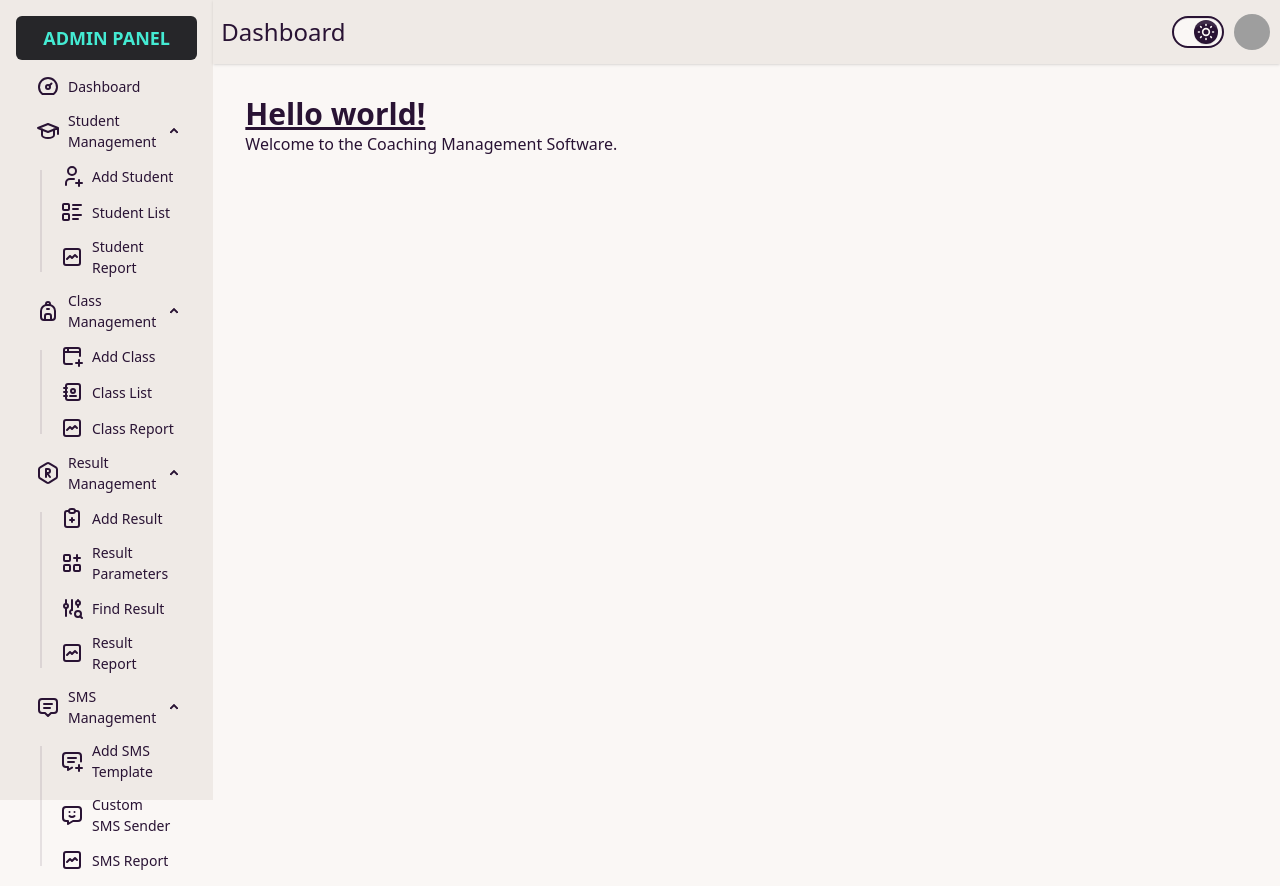
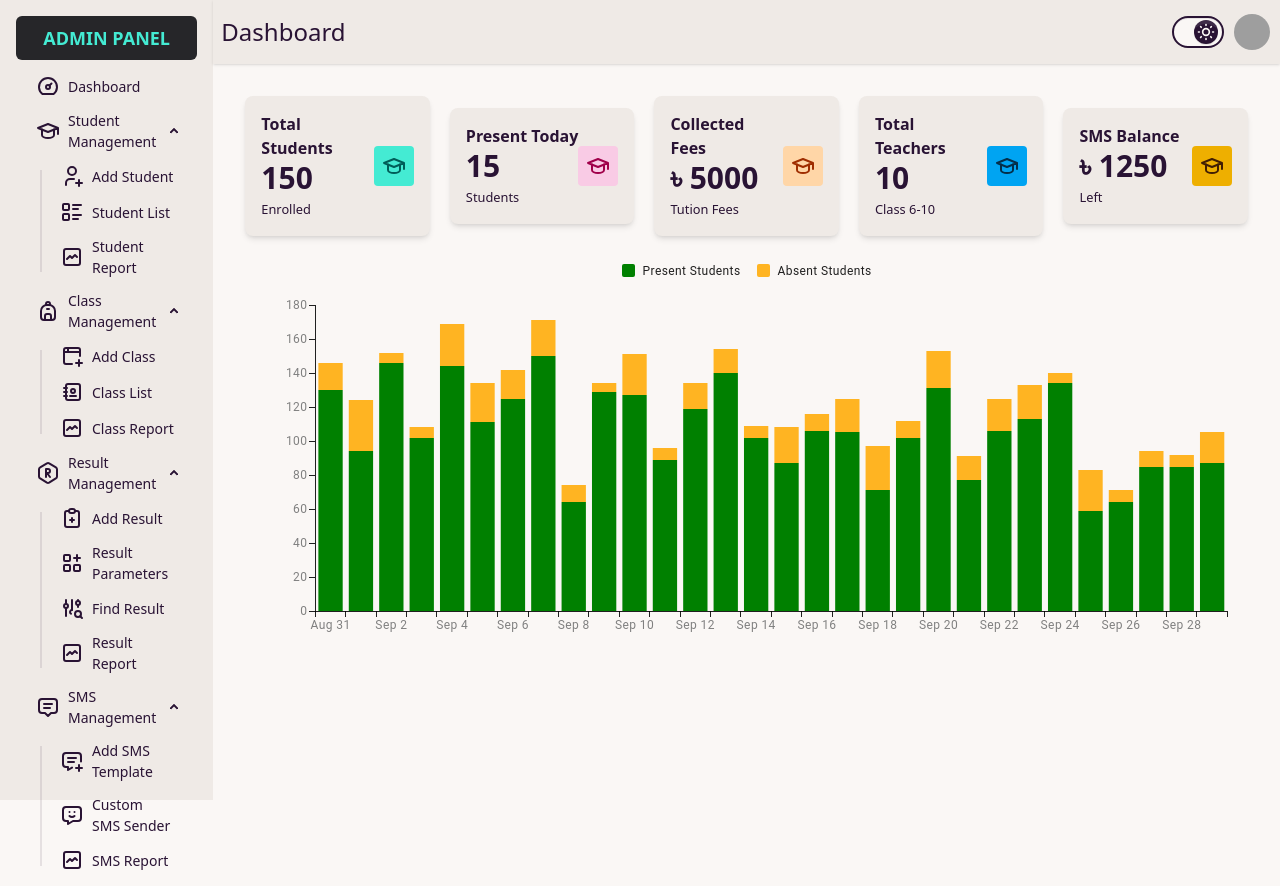
Before and after one commit to absoftlabs/coacing-management-software, a Next.js app: page / in a window 1280 px wide. Built offline with nearby package versions, Linux system fonts and the light colour scheme; grey boxes are pictures that could not be loaded.

Commit message:
chart completed

```diff
--- a/package.json
+++ b/package.json
@@ -9,6 +9,10 @@
     "lint": "eslint"
   },
   "dependencies": {
+    "@emotion/react": "^11.14.0",
+    "@emotion/styled": "^11.14.1",
+    "@mui/material": "^7.3.3",
+    "@mui/x-charts": "^8.13.1",
     "@tabler/icons-react": "^3.35.0",
     "@tailwindcss/forms": "^0.5.10",
     "@tailwindcss/typography": "^0.5.19",
@@ -16,12 +20,14 @@
     "mongoose": "^8.18.2",
     "next": "15.5.4",
     "react": "19.1.0",
+    "react-chartjs-2": "^5.3.0",
     "react-dom": "19.1.0",
     "react-tailwindcss-datepicker": "^2.0.0",
     "zod": "^4.1.11"
   },
   "devDependencies": {
     "@eslint/eslintrc": "^3",
+    "@faker-js/faker": "^9.9.0",
     "@tailwindcss/postcss": "^4",
     "@types/node": "^20",
     "@types/react": "^19",
--- a/src/app/page.tsx
+++ b/src/app/page.tsx
@@ -1,10 +1,10 @@
+import DashboardMain from '@/components/Dashboard/DashboardMain'
 import React from 'react'
 
 function page() {
   return (
       <div>
-          <h1 className='text-3xl font-bold underline'>Hello world!</h1>
-          <p>Welcome to the Coaching Management Software.</p>
+        <DashboardMain />
       </div>
   )
 }
--- a/src/components/Dashboard/DashboardMain.tsx
+++ b/src/components/Dashboard/DashboardMain.tsx
@@ -0,0 +1,14 @@
+import React from 'react'
+import StatisticsCard from './StatisticsCard'
+import StudentAttendanceChart from './StudentAttendanceChart'
+
+function DashboardMain() {
+    return (
+        <div>
+            <StatisticsCard/>
+            <StudentAttendanceChart/>
+        </div>
+    )
+}
+
+export default DashboardMain
--- a/src/components/Dashboard/StatisticsCard.tsx
+++ b/src/components/Dashboard/StatisticsCard.tsx
@@ -1,8 +1,59 @@
+import { IconSchool } from '@tabler/icons-react'
 import React from 'react'
 
 function StatisticsCard() {
     return (
-        <div>
+        <div className='grid grid-cols-10 gap-5 justify-between items-center'>
+            <div className="col-span-10 md:col-span-5 lg:col-span-2">
+                <div className="flex justify-between items-center p-4 rounded-lg shadow-md bg-base-200">
+                    <div className='text-base-content'>
+                        <h4 className="font-semibold">Total Students</h4>
+                        <p className='text-3xl font-bold'>150</p>
+                        <small>Enrolled</small>
+                    </div>
+                    <div className='bg-primary text-primary-content p-2 rounded'><IconSchool/></div>
+                </div>
+            </div>
+            <div className="col-span-10 md:col-span-5 lg:col-span-2">
+                <div className="flex justify-between items-center p-4 rounded-lg shadow-md bg-base-200">
+                    <div className='text-base-content'>
+                        <h4 className="font-semibold">Present Today</h4>
+                        <p className='text-3xl font-bold'>15</p>
+                        <small>Students</small>
+                    </div>
+                    <div className='bg-secondary text-secondary-content p-2 rounded'><IconSchool/></div>
+                </div>
+            </div>
+            <div className="col-span-10 md:col-span-5 lg:col-span-2">
+                <div className="flex justify-between items-center p-4 rounded-lg shadow-md bg-base-200">
+                    <div className='text-base-content'>
+                        <h4 className="font-semibold">Collected Fees</h4>
+                        <p className='text-3xl font-bold'>৳ 5000</p>
+                        <small>Tution Fees</small>
+                    </div>
+                    <div className='bg-accent text-accent-content p-2 rounded'><IconSchool/></div>
+                </div>
+            </div>
+            <div className="col-span-10 md:col-span-5 lg:col-span-2">
+                <div className="flex justify-between items-center p-4 rounded-lg shadow-md bg-base-200">
+                    <div className='text-base-content'>
+                        <h4 className="font-semibold">Total Teachers</h4>
+                        <p className='text-3xl font-bold'>10</p>
+                        <small>Class 6-10</small>
+                    </div>
+                    <div className='bg-info text-info-content p-2 rounded'><IconSchool/></div>
+                </div>
+            </div>
+            <div className="col-span-10 md:col-span-5 lg:col-span-2">
+                <div className="flex justify-between items-center p-4 rounded-lg shadow-md bg-base-200">
+                    <div className='text-base-content'>
+                        <h4 className="font-semibold">SMS Balance</h4>
+                        <p className='text-3xl font-bold'>৳ 1250</p>
+                        <small>Left</small>
+                    </div>
+                    <div className='bg-warning text-warning-content p-2 rounded'><IconSchool/></div>
+                </div>
+            </div>
 
         </div>
     )
--- /dev/null
+++ b/src/components/Dashboard/StudentAttendanceChart.tsx
@@ -0,0 +1,48 @@
+'use client';
+
+import * as React from 'react';
+import Box from '@mui/material/Box';
+// import { LineChart } from '@mui/x-charts/LineChart';
+import { faker } from '@faker-js/faker';
+import { BarChart } from '@mui/x-charts';
+
+const generateAttendanceData = (days: number) => {
+    const dates: Date[] = [];
+    const presentStudents: number[] = [];
+    const absentStudents: number[] = [];
+
+    const today = new Date();
+    for (let i = days - 1; i >= 0; i--) {
+        const date = new Date(today);
+        date.setDate(today.getDate() - i);
+        dates.push(date);
+        presentStudents.push(faker.number.int({ min: 50, max: 150 }));
+        absentStudents.push(faker.number.int({ min: 5, max: 30 }));
+    }
+
+    return { dates, presentStudents, absentStudents };
+};
+
+
+export default function StudentAttendanceChart() {
+    // generate once per mount
+    const { dates, presentStudents, absentStudents } = React.useMemo(
+        () => generateAttendanceData(30),
+        []
+    );
+
+    const dateFormatter = new Intl.DateTimeFormat('en-US', { month: 'short', day: 'numeric' });
+
+    return (
+        <Box className="chart-container mt-5" sx={{ width: '100%', height: 400 }}>
+            <BarChart
+                series={[
+                    { data: presentStudents, label: 'Present Students', id: 'presentId', stack: 'total', color: 'green' },
+                    { data: absentStudents, label: 'Absent Students', id: 'absentId', stack: 'total' },
+                ]}
+                xAxis={[{ data: dates, tickLabelStyle:{fill: 'gray'}, valueFormatter: (value: Date) => dateFormatter.format(value), }]}
+                yAxis={[{ width: 50, tickLabelStyle:{fill: 'gray'} }]}
+            />
+        </Box>
+    );
+}
```
Also changed, not shown: 1 other file (tests, documents, lock files or other folders).
